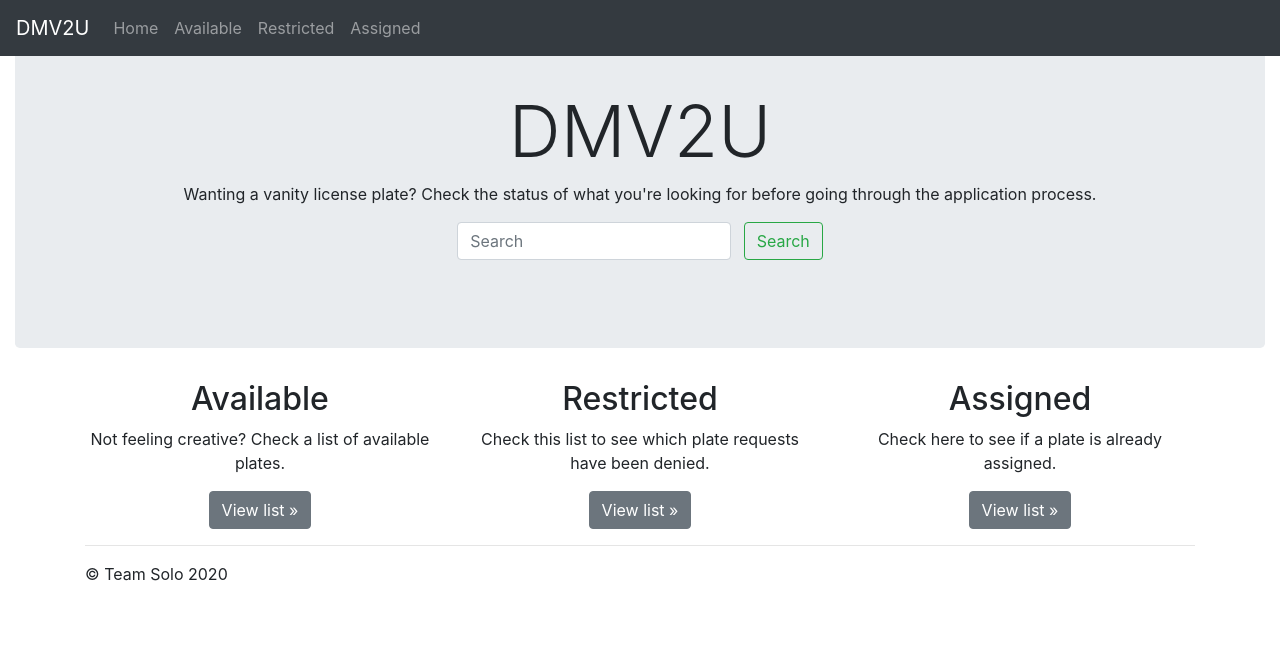
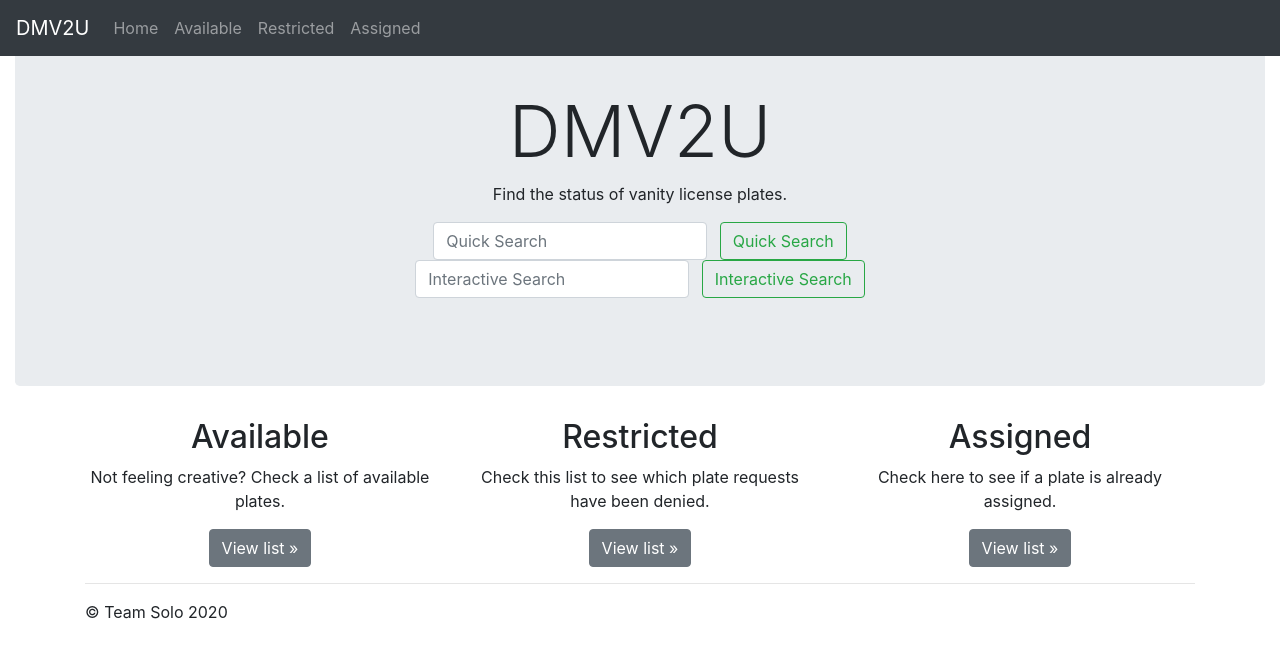
Before and after one commit to kwicz/vanity-plate-search, a Flask app: page / in a window 1280 px wide. Shown: the top 658 px of the page. Run offline with Flask 2, Linux system fonts and the light colour scheme; some libraries are stand-ins or nearby versions.

Commit message:
add interactive search page

```diff
--- a/app.py
+++ b/app.py
@@ -16,63 +16,50 @@ Session(app)
 conn = sqlite3.connect('dmv2u.sqlite')
 cursor = conn.cursor()
 
-
 # Route to landing page
 @app.route("/", methods=['GET', 'POST'])
 def home():
-
 	return render_template("index.html")
 
-
 # Searches for plate status
-@app.route("/search/", methods=['POST'])
+@app.route("/quick-search/", methods=['POST'])
 def checkPlate():
-
-	search = request.form.get("search")
+	search = request.form.get("quick-search")
 	search = search.upper()
 	print("search: " + search)
-
 	record = helpers.select(search)
-
 	print("app record: " + str(record))
-
 	if record == "License Plate doesn\'t exist in the database":
 		return render_template("index.html", record=record)
-
 	else:
 		status = record[0].lower()
 		last = record[1]
-
 		print("status and last: " + status + " + " + last)
-
 		return render_template("index.html", search=search, status=status, last=last)
-
 		clear(search, status, last)
 		print("search, status, last: " + search + satus + last)
+
+# Returns table of available plates
+@app.route("/search/", methods=['GET', 'POST'])
+def searchPlates():
+	print("SEARCH PLATES")
+	return render_template("search.html")
 
 
 # Returns table of available plates
 @app.route("/available/", methods=['POST'])
 def availablePlates():
-
 	print("AVAILABLE PLATES!")
-
 	return render_template("index.html")
-
 
 # Returns table of restricted plates
 @app.route("/restricted/", methods=['POST'])
 def restrictedPlates():
-
 	print("RESTRICTED PLATES!")
-
 	return render_template("index.html")
-
 
 # Returns table of assigned plates
 @app.route("/assigned/", methods=['POST'])
 def assignedPlates():
-
 	print("ASSIGNED PLATES!")
-
 	return render_template("index.html")
--- a/templates/index.html
+++ b/templates/index.html
@@ -11,13 +11,15 @@
       <div class="jumbotron">
         <div class="container">
           <h1 class="display-3">DMV2U</h1>
-          <p>Wanting a vanity license plate? Check the status of what you're looking for before going through the application process.</p>
-
+          <p>Find the status of vanity license plates.</p>
+            <form class="form-inline my-2 my-lg-0" action="/quick-search/" method="POST">
+  	          <input name="quick-search" class="form-control mr-sm-2" type="text" placeholder="Quick Search" aria-label="Search">
+  	          <button class="btn btn-outline-success my-2 my-sm-0" id="quick-search-btn" type="submit">Quick Search</button>
+  	        </form>
             <form class="form-inline my-2 my-lg-0" action="/search/" method="POST">
-  	          <input name="search" class="form-control mr-sm-2" type="text" placeholder="Search" aria-label="Search">
-  	          <button class="btn btn-outline-success my-2 my-sm-0" id="search-btn" type="submit">Search</button>
+  	          <input name="interactive-search" class="form-control mr-sm-2" type="text" placeholder="Interactive Search" aria-label="Search">
+  	          <button class="btn btn-outline-success my-2 my-sm-0" id="interactive-search-btn" type="submit">Interactive Search</button>
   	        </form>
-
           <br>
           {% if status %}
             <div>
@@ -29,7 +31,6 @@
               <p> {{ record }}</p>
             </div>
           {% endif %}
-
         </div>
       </div>
 
@@ -57,7 +58,6 @@
             </form>
           </div>
         </div>
-        <hr>
       </div>
 
     {% if list in lists %}
--- a/templates/layout.html
+++ b/templates/layout.html
@@ -36,6 +36,7 @@
   </main>
 
   <footer class="container">
+    <hr>
     <p>&copy; Team Solo 2020</p>
   </footer>
 
```
Also changed, not shown: templates/search.html (added, +86 -0 lines), README.md, 1 other file.
